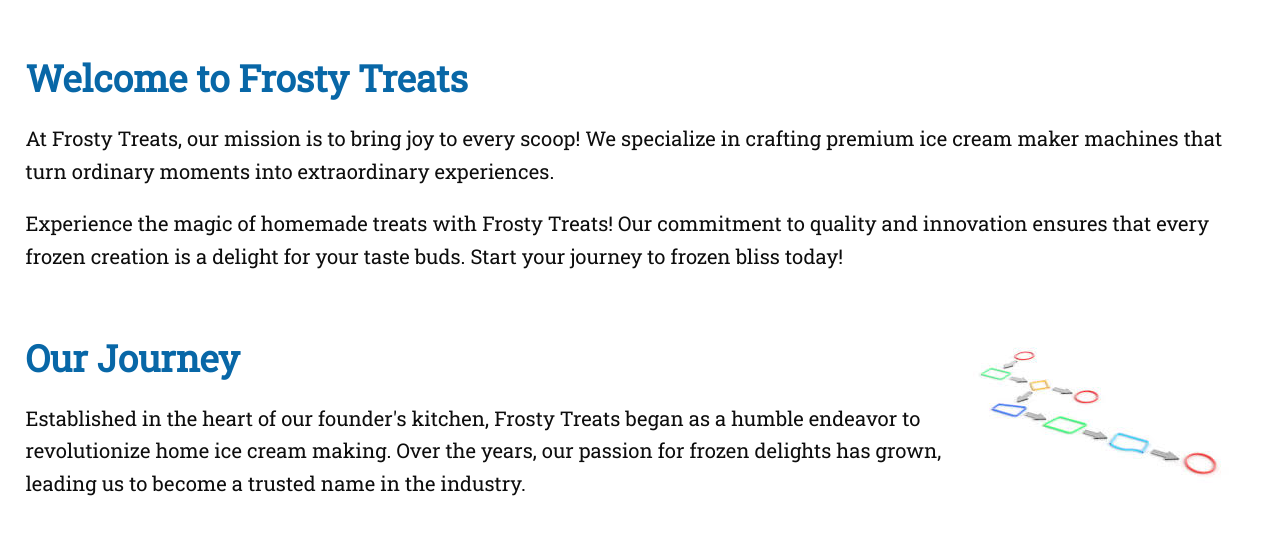
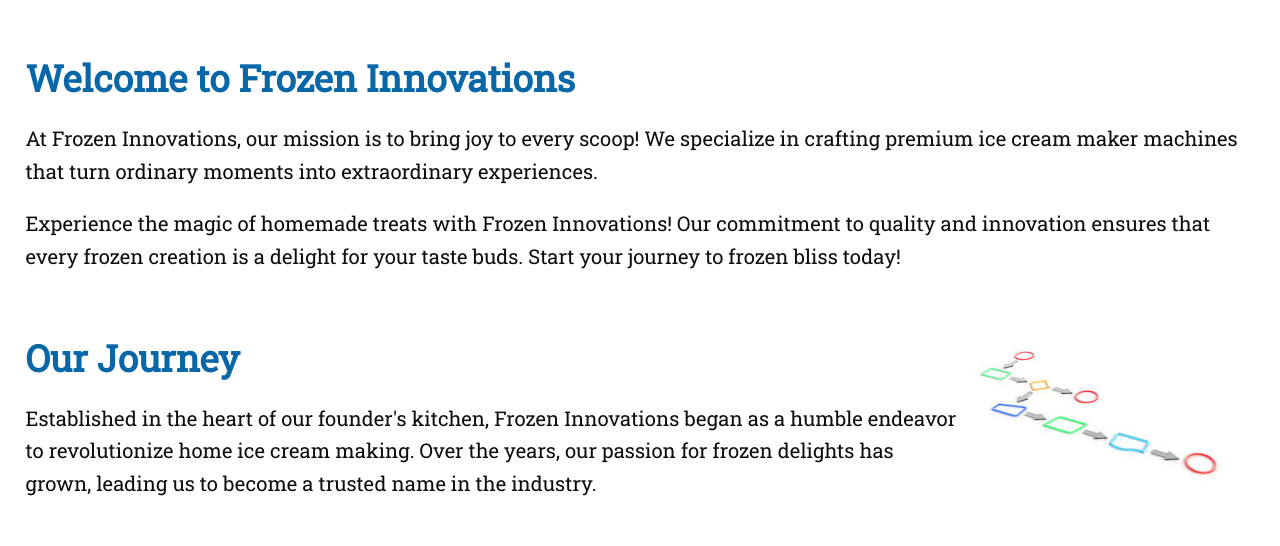
Before and after one commit to KeerthanaThangavelu/lcow2431.github.io, a plain HTML site: page about.html in a window 1280 px wide. Shown: the part 245-791 px from the top of the page. Drawn offline with Linux system fonts and the light colour scheme; a web font is replaced by a local one.

Commit message:
small correction in about

```diff
--- a/about.html
+++ b/about.html
@@ -32,14 +32,14 @@
     </nav>
     <main>
             <section class="company-description">
-                <h2>Welcome to Frosty Treats</h2>
-                <p>At Frosty Treats, our mission is to bring joy to every scoop! We specialize in crafting premium ice cream maker machines that turn ordinary moments into extraordinary experiences.</p>
-                <p>Experience the magic of homemade treats with Frosty Treats! Our commitment to quality and innovation ensures that every frozen creation is a delight for your taste buds. Start your journey to frozen bliss today!</p>
+                <h2>Welcome to Frozen Innovations</h2>
+                <p>At Frozen Innovations, our mission is to bring joy to every scoop! We specialize in crafting premium ice cream maker machines that turn ordinary moments into extraordinary experiences.</p>
+                <p>Experience the magic of homemade treats with Frozen Innovations! Our commitment to quality and innovation ensures that every frozen creation is a delight for your taste buds. Start your journey to frozen bliss today!</p>
             </section>
             <section class="our-story">
                 <div class="text">
                     <h2>Our Journey</h2>
-                    <p>Established in the heart of our founder's kitchen, Frosty Treats began as a humble endeavor to revolutionize home ice cream making. Over the years, our passion for frozen delights has grown, leading us to become a trusted name in the industry.</p>
+                    <p>Established in the heart of our founder's kitchen, Frozen Innovations began as a humble endeavor to revolutionize home ice cream making. Over the years, our passion for frozen delights has grown, leading us to become a trusted name in the industry.</p>
                 </div>
                 <div class="image-container">
                     <img src="images/journey2.jpg" alt="our journey">
@@ -47,7 +47,7 @@
             </section>
             <section class="reasons-to-shop">
                 <div class="image-container">
-                    <img src="images/whyUs.jpg" alt="our journey">
+                    <img src="images/whyUs.jpg" alt="why us">
                 </div>
                 <div class="text">
                     <h2>Why Choose Frozen Innovations?</h2>
```
